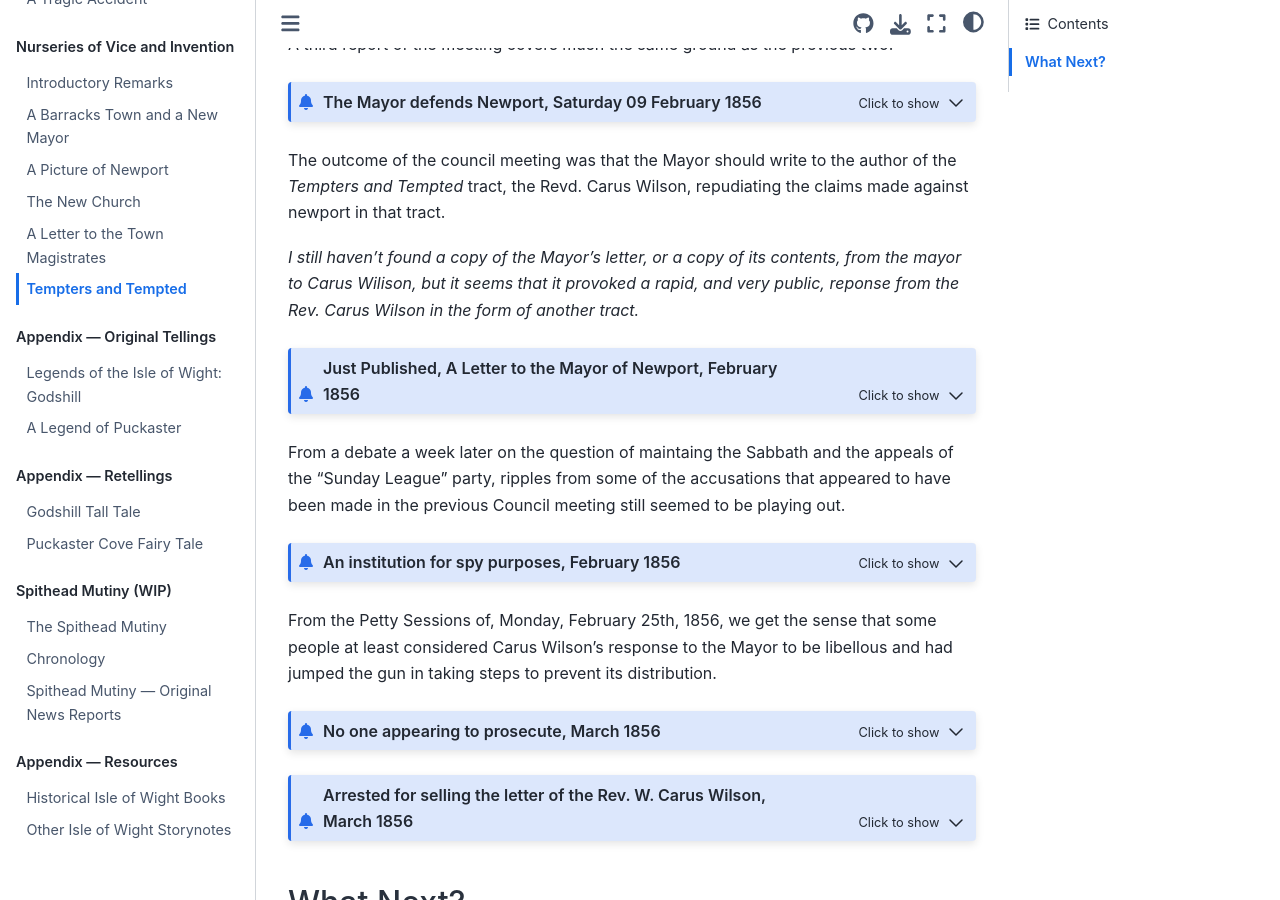
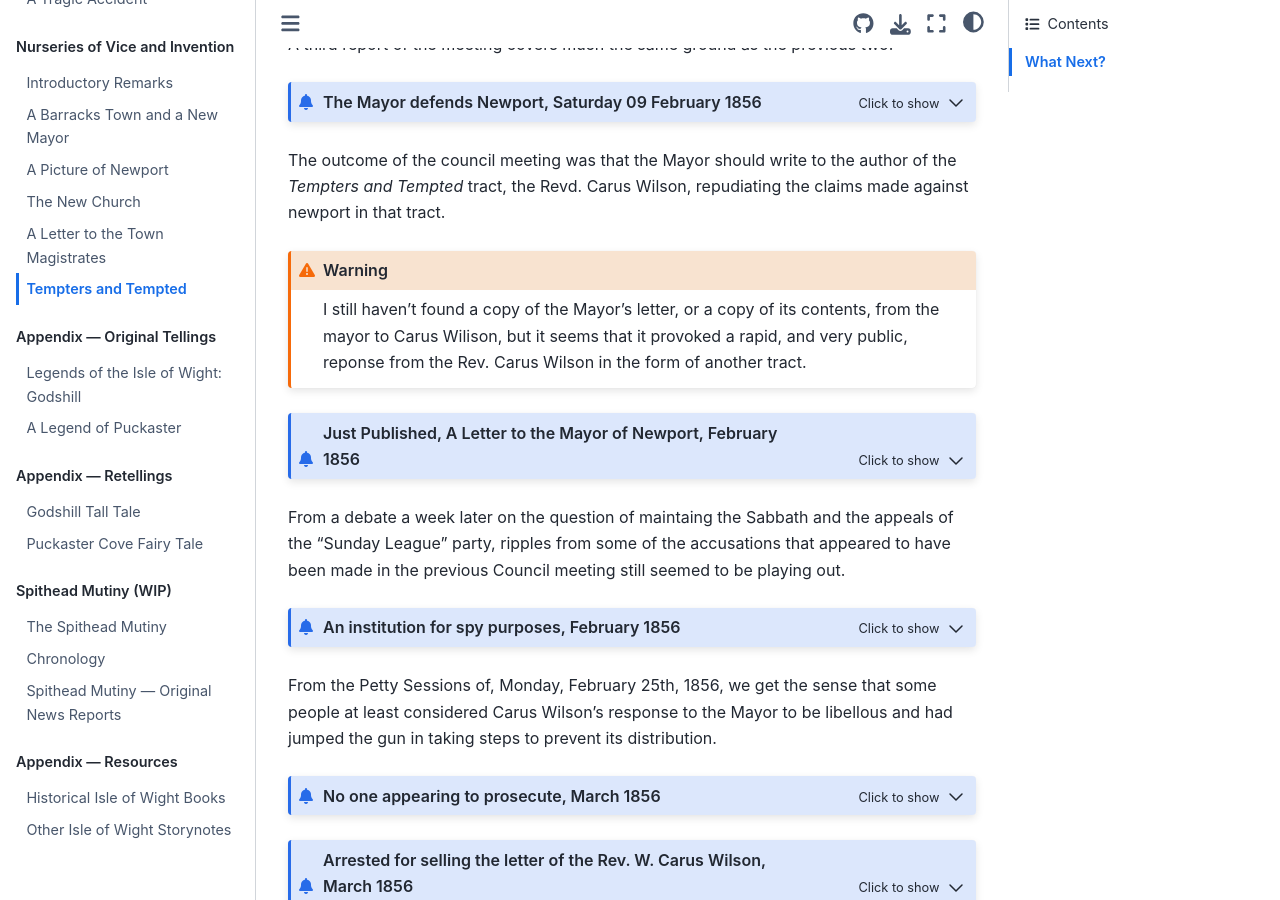
Before and after one commit to psychemedia/island-storynotes, a Jupyter Book: the page built from carus-wilson/20-tempters-and-tempted.md, in a window 1280 px wide and 900 px high, scrolled down 2529 px. Built offline with Jupyter Book 1.0.4 settings and Sphinx 7.4.7 and the Sphinx Book theme 1.1.4, drawn with Linux system fonts in a browser that asks for light colours.

Commit message:
Update 20-tempters-and-tempted.md
Tweak as warning admonition

````diff
--- a/carus-wilson/20-tempters-and-tempted.md
+++ b/carus-wilson/20-tempters-and-tempted.md
@@ -177,7 +177,9 @@ After a desultory conversation it was agreed that the Mayor be empowered to writ
 
 The outcome of the council meeting was that the Mayor should write to the author of the *Tempters and Tempted* tract, the Revd. Carus Wilson, repudiating the claims made against newport in that tract.
 
-*I still haven't found a copy of the Mayor's letter, or a copy of its contents, from the mayor to Carus Wilison,  but it seems that it provoked a rapid, and very public, reponse from the Rev. Carus Wilson in the form of another tract.*
+```{warning}
+I still haven't found a copy of the Mayor's letter, or a copy of its contents, from the mayor to Carus Wilison,  but it seems that it provoked a rapid, and very public, reponse from the Rev. Carus Wilson in the form of another tract.
+```
 
 ```{admonition} Just Published, A Letter to the Mayor of Newport, February 1856
 :class: dropdown
````
